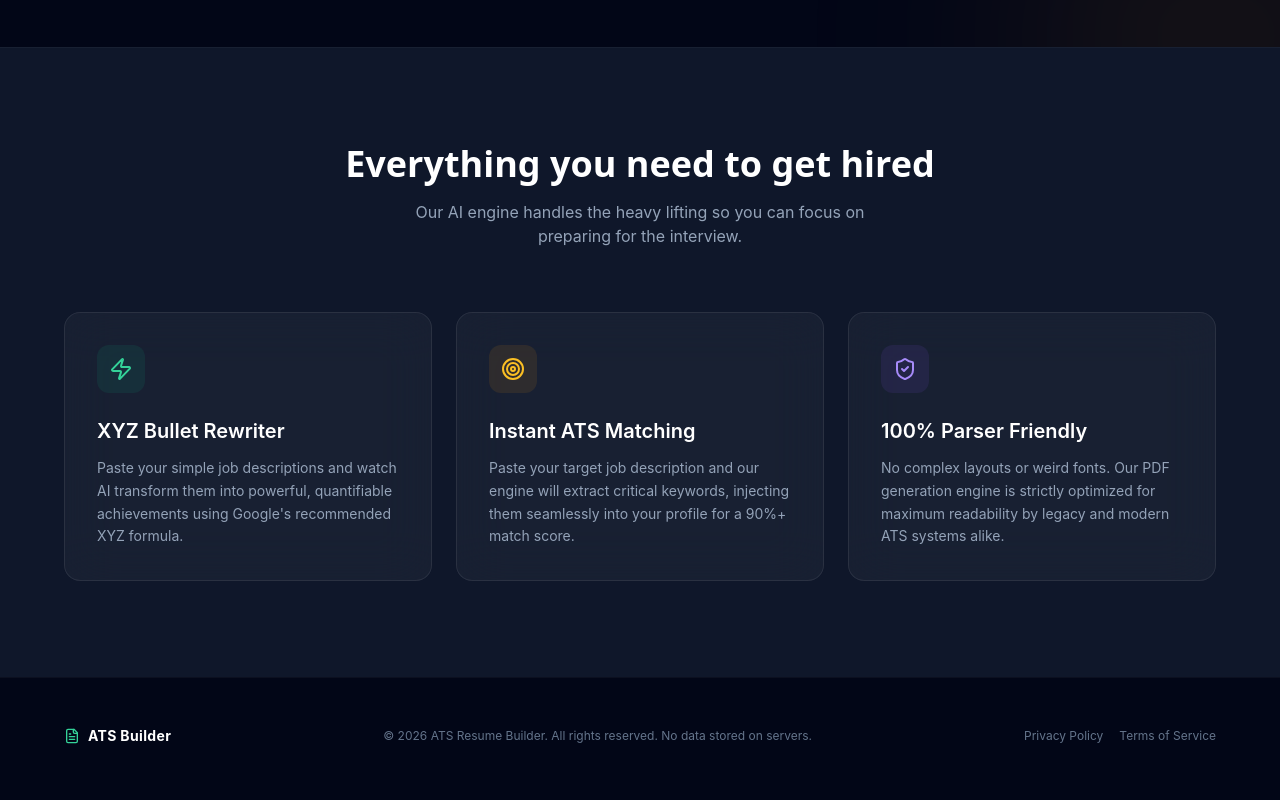
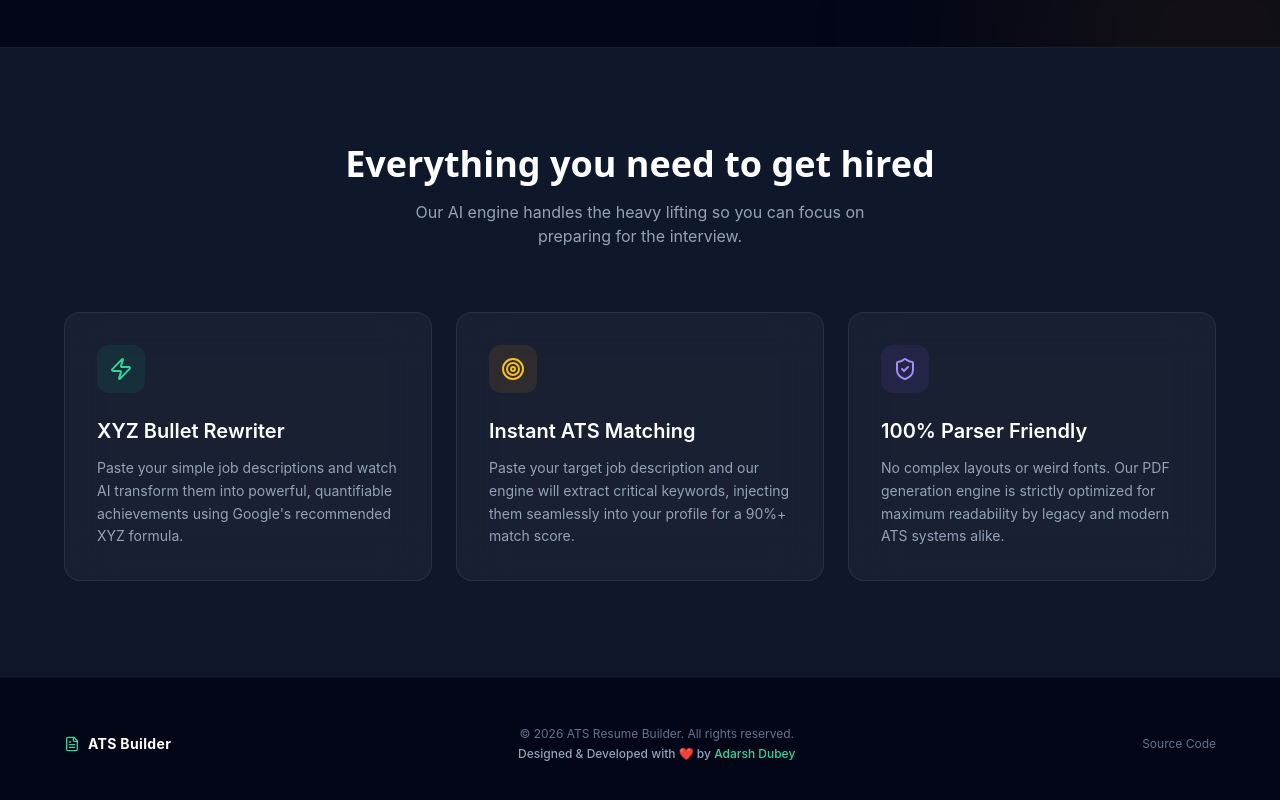
Before and after one commit to nikhd02/Resume_builder, a Next.js app: page / in a window 1280 px wide. Shown: the part 684-1484 px from the top of the page. Built offline with nearby package versions, Linux system fonts and the light colour scheme.

Commit message:
Add developer credit to footers

```diff
--- a/src/app/builder/page.tsx
+++ b/src/app/builder/page.tsx
@@ -266,9 +266,12 @@ export default function HomePage() {
 
       {/* Footer */}
       <footer className="border-t border-white/[0.04] mt-12">
-        <div className="max-w-[1600px] mx-auto px-4 sm:px-6 py-6 text-center">
-          <p className="text-xs text-surface-600">
+        <div className="max-w-[1600px] mx-auto px-4 sm:px-6 py-8 flex flex-col items-center justify-center gap-2">
+          <p className="text-xs text-surface-500 text-center">
             ATS Resume Builder · 100% Client-Side · No Data Stored on Servers · Powered by AI
+          </p>
+          <p className="text-[13px] font-medium text-surface-400 mt-2">
+            Designed & Developed with ❤️ by <a href="https://github.com/nikhd02" target="_blank" rel="noopener noreferrer" className="text-brand-400 hover:text-brand-300 transition-colors">Adarsh Dubey</a>
           </p>
         </div>
       </footer>
--- a/src/app/page.tsx
+++ b/src/app/page.tsx
@@ -113,17 +113,23 @@ export default function LandingPage() {
 
       {/* Footer */}
       <footer className="relative z-10 bg-surface-950 py-12 border-t border-white/[0.04]">
-        <div className="max-w-[1200px] mx-auto px-6 flex flex-col md:flex-row items-center justify-between gap-4">
+        <div className="max-w-[1200px] mx-auto px-6 flex flex-col md:flex-row items-center justify-between gap-6">
           <div className="flex items-center gap-2">
             <FileText className="w-4 h-4 text-brand-400" />
             <span className="text-sm font-bold text-white tracking-wide">ATS Builder</span>
           </div>
-          <p className="text-xs text-surface-500">
-            &copy; {new Date().getFullYear()} ATS Resume Builder. All rights reserved. No data stored on servers.
-          </p>
+
+          <div className="flex flex-col items-center text-center">
+            <p className="text-xs text-surface-500 mb-1">
+              &copy; {new Date().getFullYear()} ATS Resume Builder. All rights reserved.
+            </p>
+            <p className="text-xs font-medium text-surface-400">
+              Designed & Developed with ❤️ by <a href="https://github.com/nikhd02" target="_blank" rel="noopener noreferrer" className="text-brand-400 hover:text-brand-300 transition-colors">Adarsh Dubey</a>
+            </p>
+          </div>
+
           <div className="flex gap-4 text-xs text-surface-500">
-            <a href="#" className="hover:text-white transition">Privacy Policy</a>
-            <a href="#" className="hover:text-white transition">Terms of Service</a>
+            <a href="https://github.com/nikhd02/Resume_builder" target="_blank" rel="noopener noreferrer" className="hover:text-white transition">Source Code</a>
           </div>
         </div>
       </footer>
```
